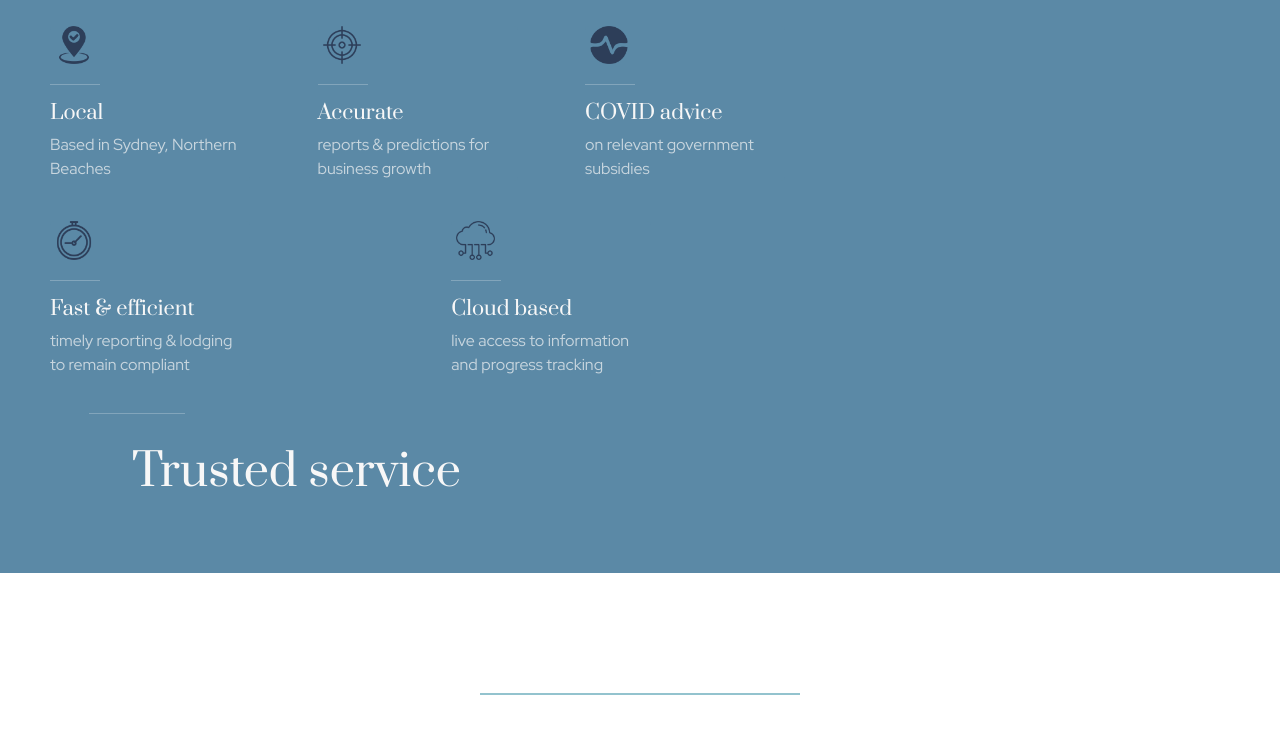
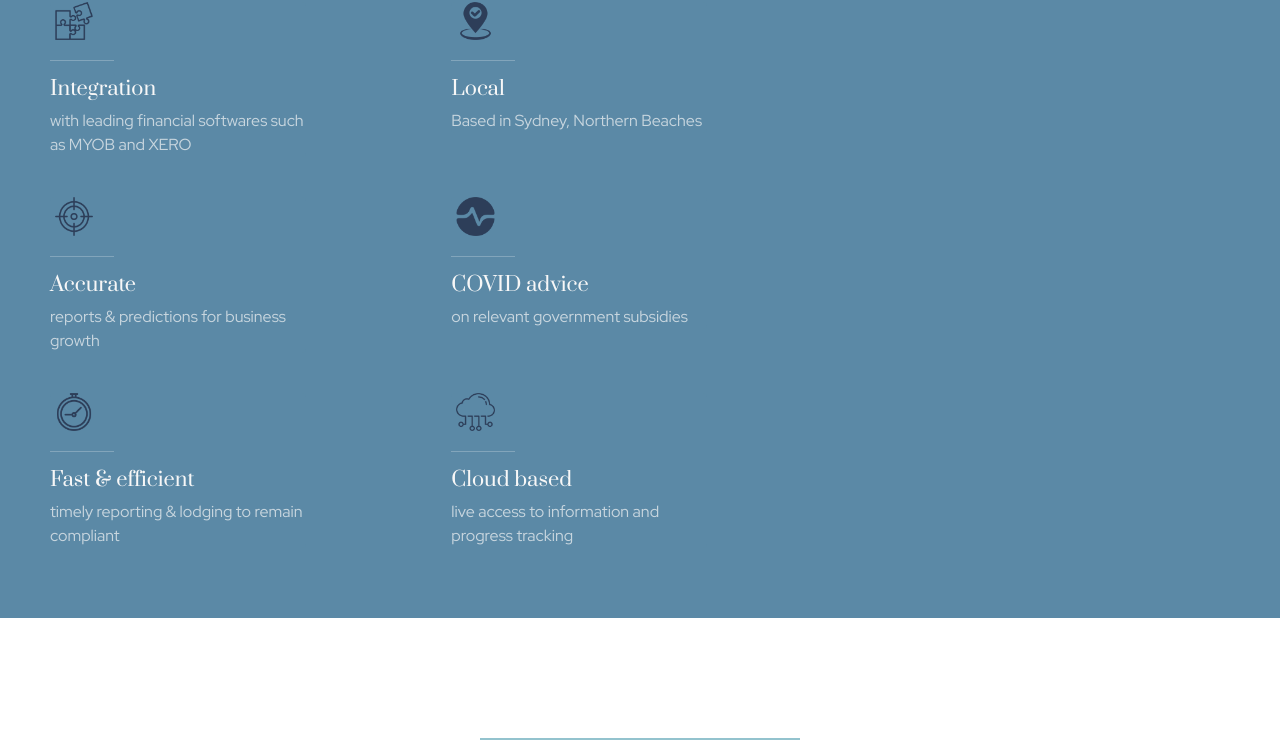
Before and after one commit to TreeLife8/italladdsup, a React (Vite) app: page / in a window 1280 px wide. Shown: the part 4128-4880 px from the top of the page. Built offline with nearby package versions, Linux system fonts and the light colour scheme.

Commit message:
fixed the responsive layout of the feature cards on the home page

```diff
--- a/src/components/homePage/FeaturesSection.css
+++ b/src/components/homePage/FeaturesSection.css
@@ -3,7 +3,6 @@
   background-color: var(--seamoss-colour);
   color: var(--light-accent);
 }
-
 .FeaturesSection .section-heading {
   display: flex;
   justify-content: center;
@@ -29,9 +28,10 @@
 .FeaturesSection .card {
   background-color: var(--seamoss-colour);
   border: none;
-  width: 200px;
   margin: 20px 0px;
+  width: 20vw;
 }
+
 .FeaturesSection .card-body {
   padding: 0;
 }
@@ -60,6 +60,9 @@
   .FeaturesSection .card-img-top {
     width: 6vw;
   }
+  .FeaturesSection .card {
+    width: 80vw;
+  }
 }
 @media (max-width: 412px) {
   .FeaturesSection .left-column {
--- a/src/components/homePage/FeaturesSection.jsx
+++ b/src/components/homePage/FeaturesSection.jsx
@@ -73,18 +73,18 @@
   );
   return (
     <div className="FeaturesSection">
-      <div className="banner row">
+      <div className="banner row  d-flex justify-content-start">
         <div className="left-column">
           <div className="col-sm-4">
             <hr className="element" />
             <h2 className="heading">Trusted service</h2>
           </div>
         </div>
-        <div className="col-sm-8 d-flex justify-content-start">
-          <div className="row ">
+        <div className="col-sm-8">
+          <div className="row">
             {features.map(function (feature, index) {
               return (
-                <div key={index} className="col-sm ">
+                <div key={index} className="col-sm">
                   <div className="card">
                     <img
                       src={feature.icon}
@@ -102,11 +102,9 @@
             })}
           </div>
         </div>
-        <div className="right-column">
-          <div className="col-sm-4">
-            <hr className="element" />
-            <h2 className="heading">Trusted service</h2>
-          </div>
+        <div className="col-sm-4 right-column">
+          <hr className="element" />
+          <h2 className="heading">Trusted service</h2>
         </div>
       </div>
     </div>
```
